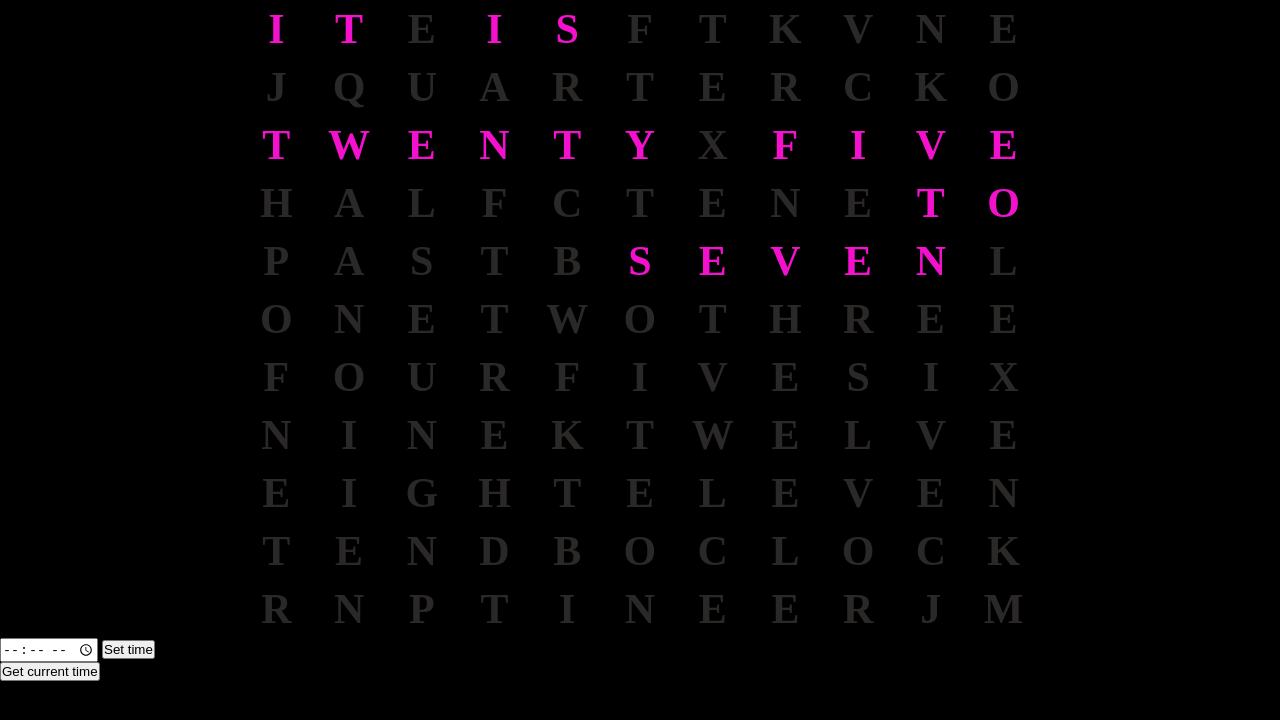
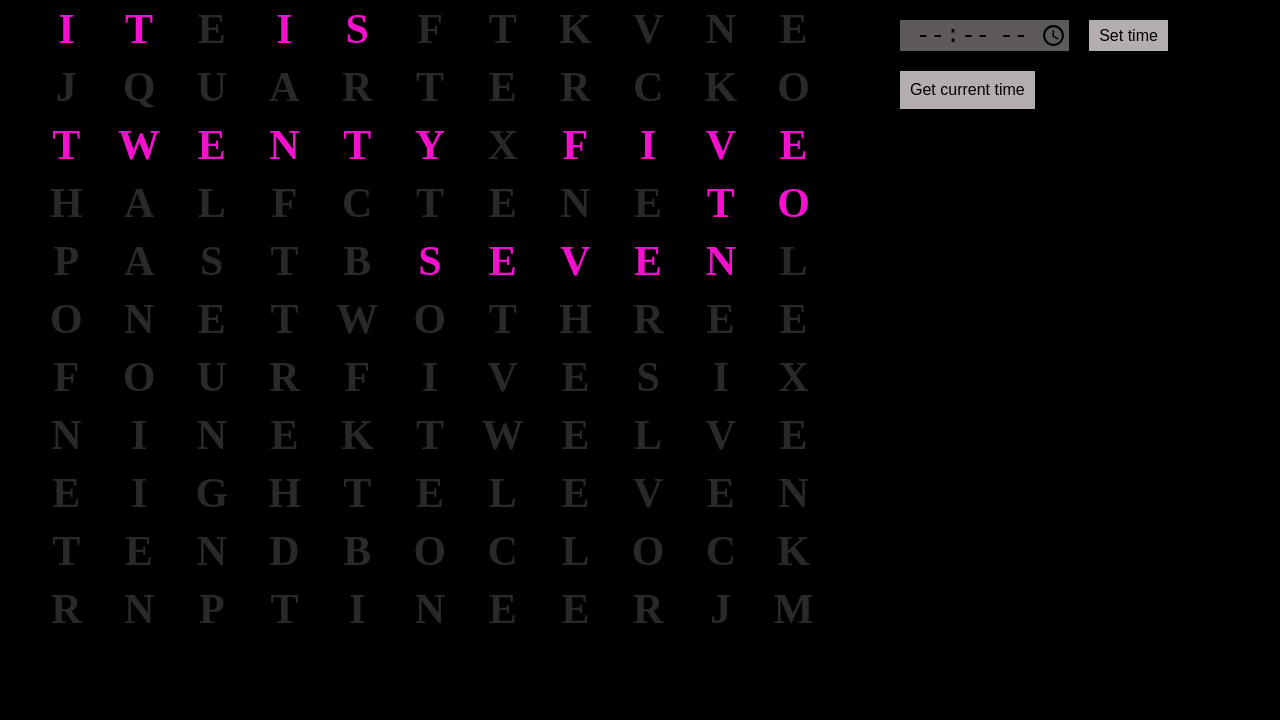
Before and after one commit to martaPatron/qlocktwo, a plain HTML site: page index.html in a window 1280 px wide. Drawn offline with Linux system fonts and the light colour scheme.

Commit message:
add change style

```diff
--- a/style.css
+++ b/style.css
@@ -6,15 +6,19 @@
 
 body {
     background-color: black;
+    /* background-color: rgb(95, 90, 90); */
+    display: flex;
+    /* justify-content: center; */
 }
 
 .clock {
+    /* background-color: black; */
     font-size: 42px;
     font-weight: bold;
     color: rgb(43, 40, 40);
     text-transform: uppercase;
     width: 800px;
-    margin: auto;
+    margin-left: 30px;
     display: flex;
     flex-wrap: wrap;
 }
@@ -28,3 +32,48 @@ body {
 .to-color {
     color: #f311cd;
 }
+
+.set-time-box {
+    margin-left: 50px;
+    padding: 20px;
+}
+
+.set-specified-time {
+    display: flex;
+    justify-content: space-between;
+}
+
+#inputTime {
+    background-color: rgb(95, 90, 90);
+    border: none;
+    outline: none;
+    font-size: 24px;
+    padding-left: 15px;
+}
+
+#time:active {
+    border: none;
+    background: none;
+}
+
+.specified-time,
+.current-time {
+    font-size: 16px;
+    background-color: rgb(180, 174, 174);
+    border: none;
+    padding: 5px 10px;
+    cursor: pointer;
+}
+
+.specified-time {
+    margin-left: 20px;
+}
+
+.current-time {
+    margin-top: 20px;
+    padding: 10px;
+}
+
+.disabled {
+    display: none;
+}
```
